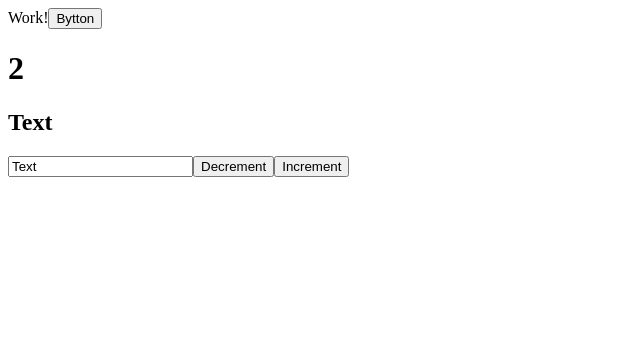
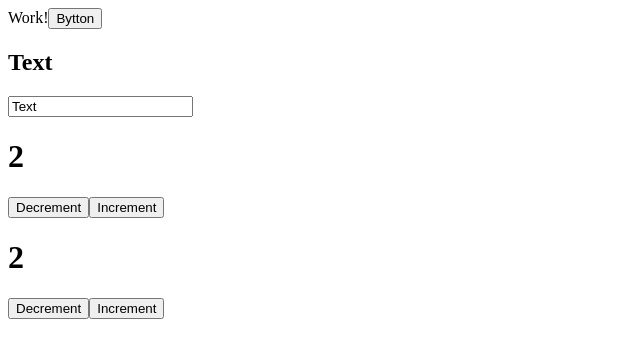
Before and after one commit to redyar/my-app, a React (Create React App) app: page / in a window 1280 px wide. Shown: the top 358 px of the page, without its empty margins (0-640 px from the left). Built offline with nearby package versions, Linux system fonts and the light colour scheme.

Commit message:
add Components, Counter and Input

```diff
--- a/src/App.js
+++ b/src/App.js
@@ -1,28 +1,20 @@
 import React, {useState} from 'react';
+import Counter from './components/Counter';
+import Input from './components/Input';
 
 function App() {
 
-  let [likes, setlikes] = useState(2);
-  let [value, settext] = useState('Text');
-
-  function changeFn(e){
-    settext(e.target.value)
-  }
 
 
-  function inc(){
-    setlikes(likes += 1);
-  }
-  function dec(){
-    setlikes(likes -= 1);
-  }
+
+
+
   return (
     <div className="App">
-      <h1>{likes}</h1>
-      <h2>{value}</h2>
-      <input type='text' value={value} onChange={changeFn}></input>
-      <button onClick={dec} >Decrement</button>
-      <button onClick={inc} >Increment</button>
+      <Input/>
+
+      <Counter/>
+      <Counter/>
     </div>
   );
 }
--- /dev/null
+++ b/src/components/Counter.js
@@ -0,0 +1,23 @@
+import React, {useState} from 'react';
+
+const Counter = () => {
+
+    let [likes, setlikes] = useState(2);
+
+    function inc(){
+        setlikes(likes += 1);
+      }
+      function dec(){
+        setlikes(likes -= 1);
+      }
+    return (
+        <>
+            <h1>{likes}</h1>
+            <button onClick={dec} >Decrement</button>
+            <button onClick={inc} >Increment</button>
+
+        </>
+    )
+}
+
+export default Counter;
--- /dev/null
+++ b/src/components/Input.js
@@ -0,0 +1,19 @@
+import React, {useState} from "react";
+
+const Input = () => {
+
+    let [value, settext] = useState('Text');
+
+    function changeFn(e){
+      settext(e.target.value)
+    }
+
+    return (
+    <>
+        <h2>{value}</h2>
+        <input type='text' value={value} onChange={changeFn}></input>
+    </>
+    )
+}
+
+export default Input;
```
